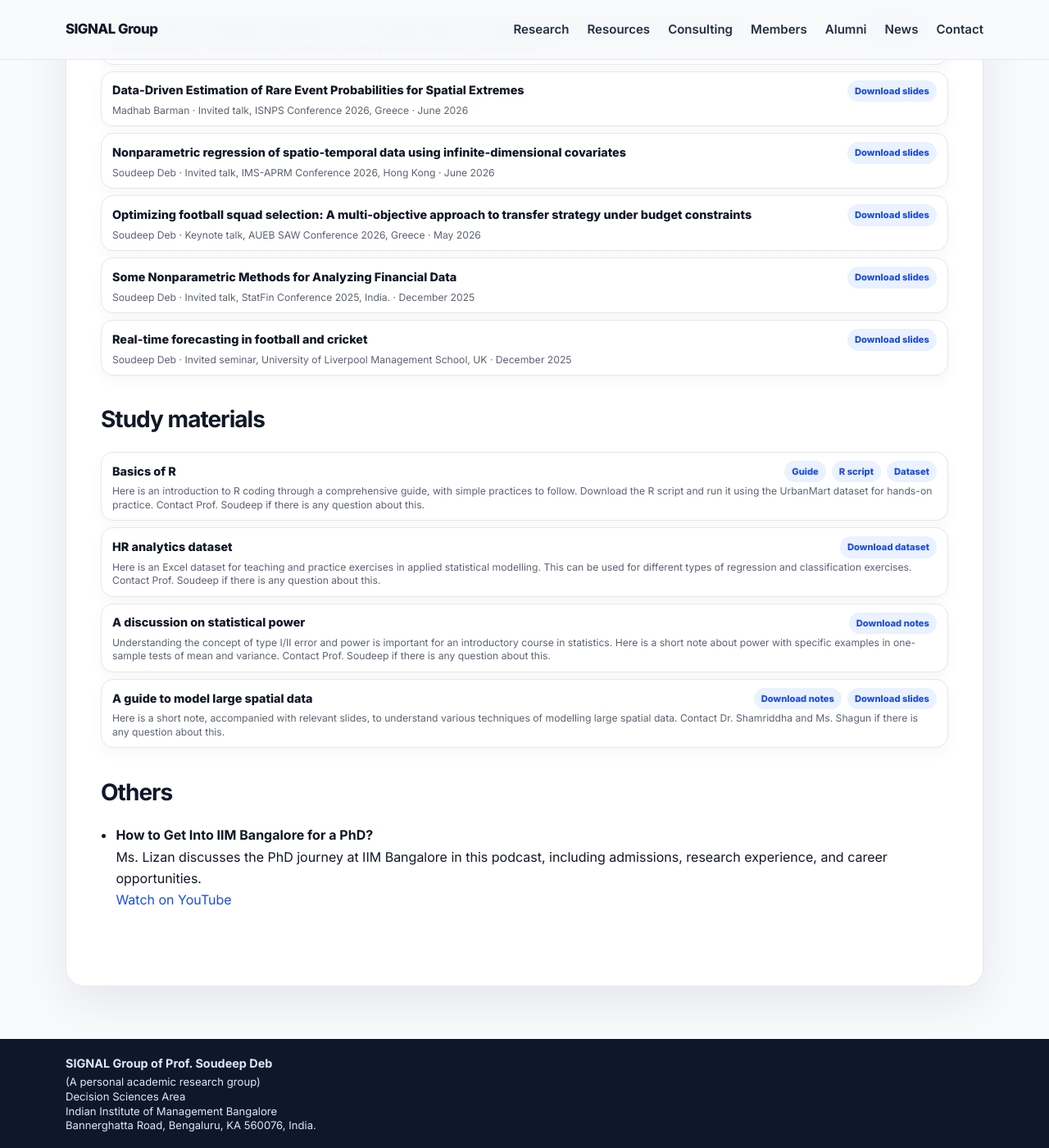
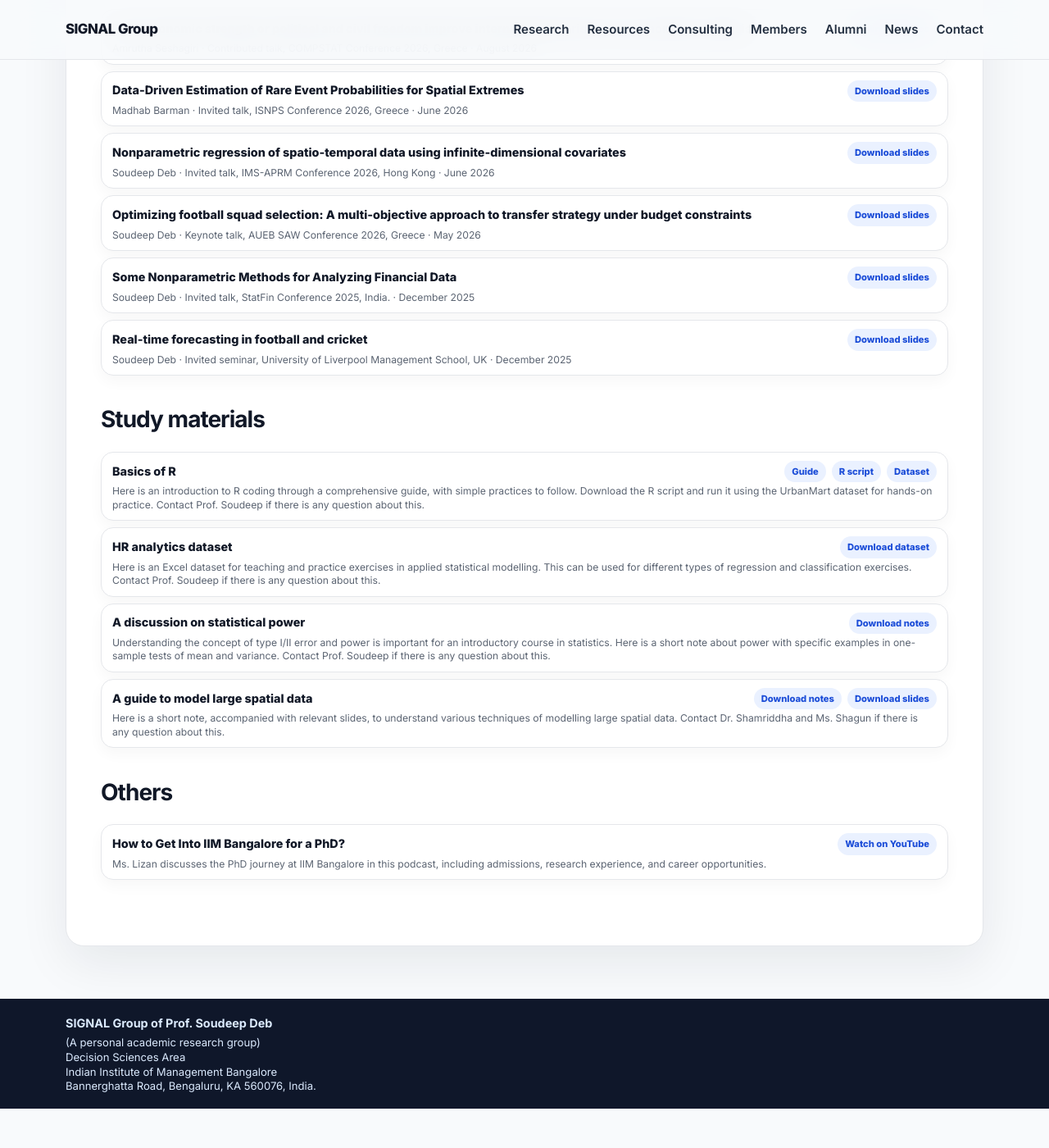
Before and after one commit to soudeepd/soudeeps-research-group, a Jekyll site: the page built from docs/_pages/resources.md, in a window 1280 px wide and 1400 px high, scrolled down 830 px. Shown: the whole window at 82% size. Built offline with Jekyll 4.4.1, drawn with Linux system fonts in a browser that asks for light colours; after the commit the page ends 2182 px from its top, so only the background shows below that.

Commit message:
modified resources style

```diff
--- a/docs/_pages/resources.md
+++ b/docs/_pages/resources.md
@@ -120,24 +120,30 @@ This page collects books, seminar slides, study materials, and other academic re
 
 <h2 id="others">Others</h2>
 
-<ul class="resource-list">
+<div class="other-resource-list">
 {% assign others = site.data.resources | where: "category", "others" %}
 {% for item in others %}
-  <li>
-    <strong>{{ item.title }}</strong>
-    {% if item.authors %}<br>{{ item.authors }}{% endif %}
-    {% if item.description %}<br>{{ item.description }}{% endif %}
-    {% if item.links %}
-      <br>
-      {% for link in item.links %}
-        {% assign first_char = link.url | slice: 0 %}
-        {% if first_char == "/" %}
-          <a href="{{ site.baseurl }}{{ link.url }}" target="_blank" rel="noopener">{{ link.label }}</a>{% unless forloop.last %} · {% endunless %}
-        {% else %}
-          <a href="{{ link.url }}" target="_blank" rel="noopener">{{ link.label }}</a>{% unless forloop.last %} · {% endunless %}
-        {% endif %}
-      {% endfor %}
+  <article class="other-resource-item">
+    <div class="other-resource-title-row">
+      <p class="other-resource-title">{{ item.title }}</p>
+
+      {% if item.links %}
+        <div class="other-resource-links">
+          {% for link in item.links %}
+            {% assign first_char = link.url | slice: 0 %}
+            {% if first_char == "/" %}
+              <a href="{{ site.baseurl }}{{ link.url }}" target="_blank" rel="noopener">{{ link.label }}</a>
+            {% else %}
+              <a href="{{ link.url }}" target="_blank" rel="noopener">{{ link.label }}</a>
+            {% endif %}
+          {% endfor %}
+        </div>
+      {% endif %}
+    </div>
+
+    {% if item.description %}
+      <p class="other-resource-description">{{ item.description }}</p>
     {% endif %}
-  </li>
+  </article>
 {% endfor %}
-</ul>
+</div>
--- a/docs/assets/css/style.css
+++ b/docs/assets/css/style.css
@@ -1127,6 +1127,89 @@ h3 {
   }
 }
 
+/* Compact other resources list */
+
+.other-resource-list {
+  display: grid;
+  gap: 8px;
+  margin: 1.1rem 0 2.4rem;
+}
+
+.other-resource-item {
+  padding: 10px 13px;
+  border: 1px solid var(--line);
+  border-radius: 15px;
+  background: #ffffff;
+  box-shadow: 0 7px 18px rgba(15, 23, 42, 0.035);
+}
+
+.other-resource-title-row {
+  display: grid;
+  grid-template-columns: minmax(0, 1fr) auto;
+  gap: 12px;
+  align-items: center;
+}
+
+.other-resource-title {
+  margin: 0 !important;
+  color: var(--text) !important;
+  font-size: 0.9rem;
+  font-weight: 760;
+  line-height: 1.3;
+}
+
+.other-resource-description {
+  margin: 3px 0 0 !important;
+  color: #5b6472 !important;
+  font-size: 0.76rem;
+  line-height: 1.35;
+}
+
+.other-resource-links {
+  display: flex;
+  justify-content: flex-end;
+  gap: 7px;
+  flex-wrap: wrap;
+}
+
+.other-resource-links a {
+  display: inline-flex;
+  align-items: center;
+  white-space: nowrap;
+  padding: 4px 9px;
+  border-radius: 999px;
+  background: var(--accent-soft);
+  color: var(--accent);
+  font-size: 0.7rem;
+  font-weight: 800;
+}
+
+.other-resource-links a:hover {
+  background: var(--accent);
+  color: #ffffff;
+  text-decoration: none;
+}
+
+@media (max-width: 620px) {
+  .other-resource-title-row {
+    grid-template-columns: minmax(0, 1fr) auto;
+    gap: 6px;
+  }
+
+  .other-resource-title {
+    font-size: 0.8rem;
+  }
+
+  .other-resource-description {
+    font-size: 0.68rem;
+  }
+
+  .other-resource-links a {
+    padding: 3px 6px;
+    font-size: 0.62rem;
+  }
+}
+
 /* Members and alumni compact card grid */
 
 .member-section {
```
